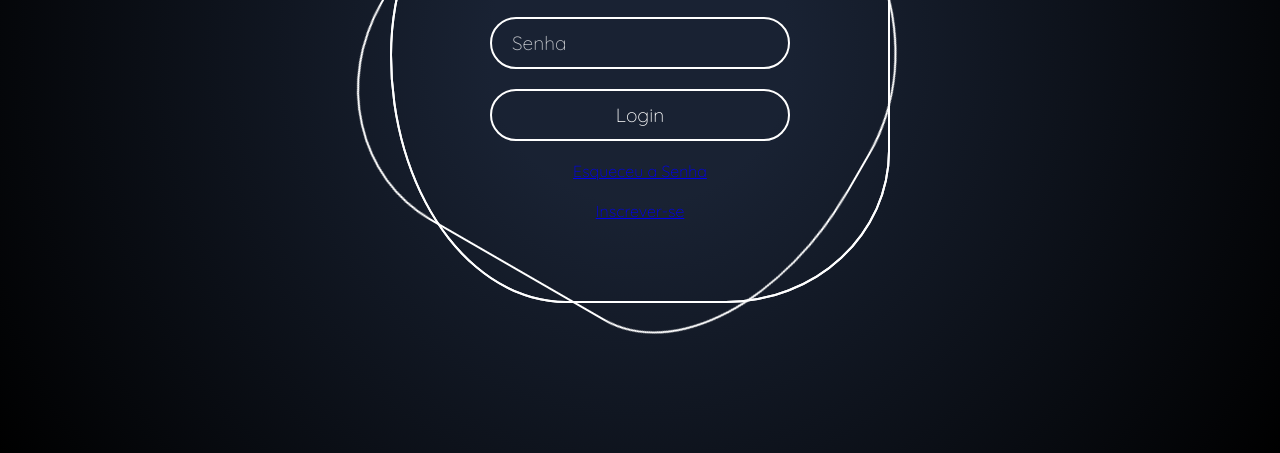
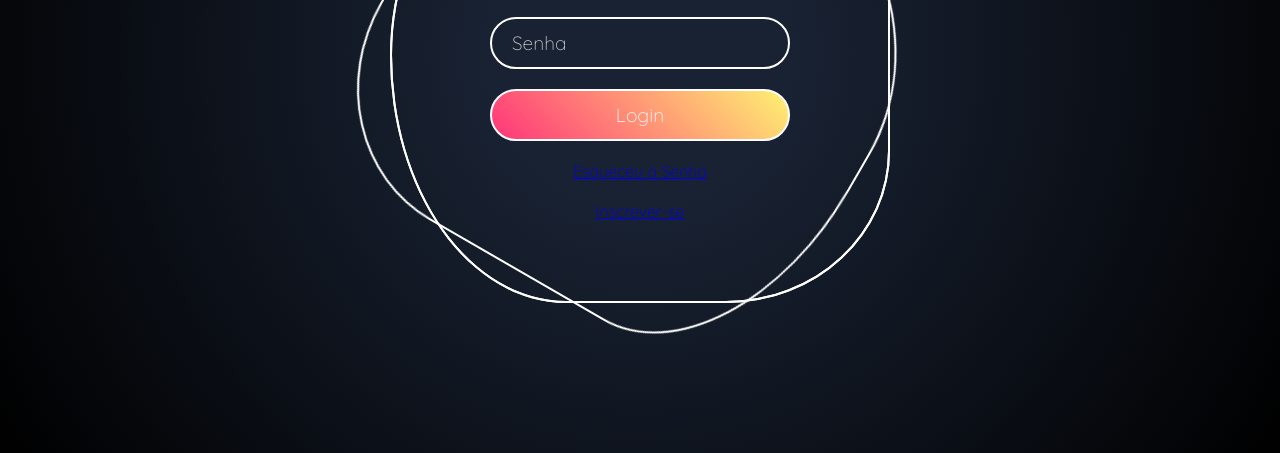
Before and after one commit to frontdevvictor/Login-animado, a plain HTML site: page index.html in a window 1280 px wide. Shown: the part 347-800 px from the top of the page. Drawn offline with Linux system fonts and the light colour scheme.

Commit message:
Update style.css

```diff
--- a/style.css
+++ b/style.css
@@ -106,7 +106,7 @@ body {
 
 .login .inputBx input[type="submit"] {
     width: 100%;
-    background: linear-gradient(45deg, #ff357a, #ff172)
+    background: linear-gradient(45deg, #ff357a, #fff172)
 }
 
 .login .inputBx input::placeholder {
```
